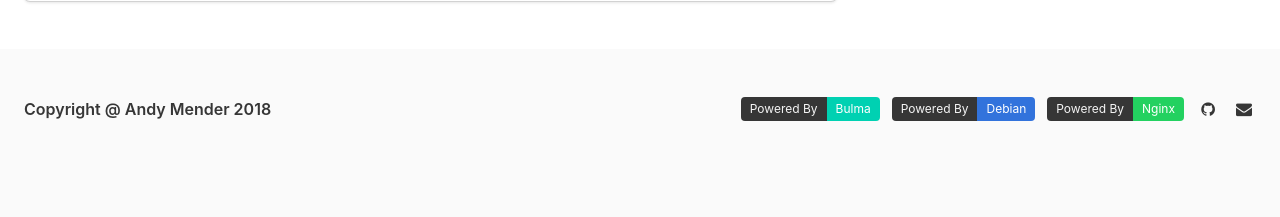
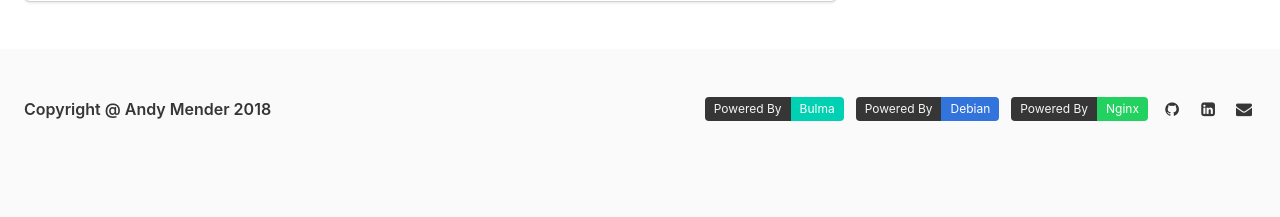
Before and after one commit to AndyMender/mender-www, a Flask app: page / in a window 1280 px wide. Shown: the part 1016-1233 px from the top of the page. Run offline with Flask 2, Linux system fonts and the light colour scheme; data that the repository does not hold is empty.

Commit message:
Add LinkedIn icon to main HTML layout

```diff
--- a/templates/layout.html
+++ b/templates/layout.html
@@ -89,6 +89,14 @@
                     </div>
 
                     <div class="level-item">
+                        <a href="www.linkedin.com/in/andrzej-bylicki">
+                            <span class="icon has-text-dark">
+                                <i class="fa fa-linkedin-square"></i>
+                            </span>
+                        </a>
+                    </div>
+
+                    <div class="level-item">
                         <a href="mailto:andymenderunix@gmail.com">
                             <span class="icon has-text-dark">
                                 <i class="fa fa-envelope"></i>
```
